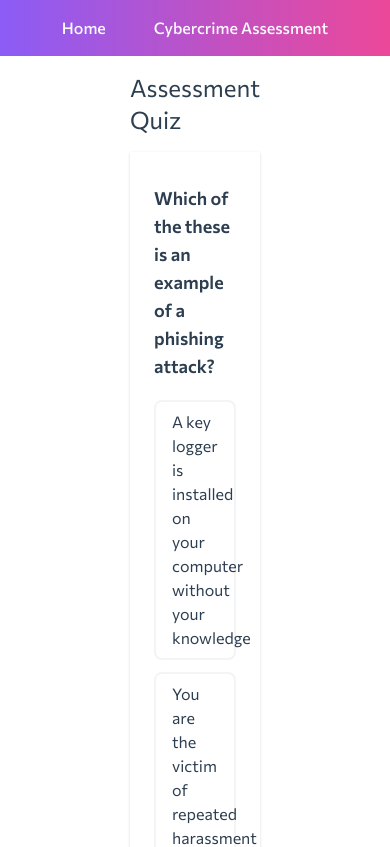
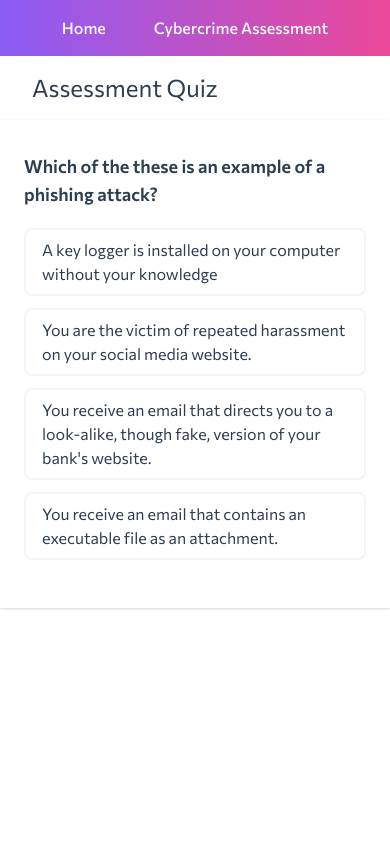
Before and after one commit to seewhy17/cybercrime-quiz, a Vue app: page /quiz in a window 390 px wide. Shown: the top 847 px of the page. Built offline with nearby package versions, Linux system fonts and the light colour scheme.

Commit message:
improved mobile layout

```diff
--- a/src/views/AssessmentQuiz.vue
+++ b/src/views/AssessmentQuiz.vue
@@ -1,6 +1,6 @@
 <template>
   <layout>
-    <h1 class="text-2xl my-4">Assessment Quiz</h1>
+    <h1 class="text-2xl my-4 mx-8 md:mx-0">Assessment Quiz</h1>
     <div class="p-6 shadow">
       <div v-show="!finished">
         <p class="font-semibold text-lg py-2 text-sm">{{ questions[index].q }}</p>
@@ -138,8 +138,6 @@ export default {
 
   watch: {
     index: function (value, oldValue) {
-      console.log(value, oldValue);
-      // console.log(this);
       if (value !== (oldValue + 1)) {
         this.index = 0
         this.removeFromLocalStorage()
--- a/src/views/Homepage.vue
+++ b/src/views/Homepage.vue
@@ -1,6 +1,6 @@
 <template>
   <div class="bg-hero-image bg-cover min-h-screen w-full flex flex-col justify-center items-center">
-  <h1 class="text-gray-50 text-6xl">Cybercrime Assessment</h1>
+  <h1 class="text-gray-50 text-4xl lg:text-6xl">Cybercrime Assessment</h1>
   <router-link to="/quiz" class="py-2 px-4 bg-purple-500 text-gray-50 mt-6 text-xl font-medium">Start Quiz &gt;&gt;</router-link>
 
   </div>
--- a/src/views/Layout.vue
+++ b/src/views/Layout.vue
@@ -1,5 +1,5 @@
 <template>
-  <div class="w-1/3 mx-auto">
+  <div class="md:w-1/3 mx-auto">
     <slot></slot>
   </div>
 </template>
```
